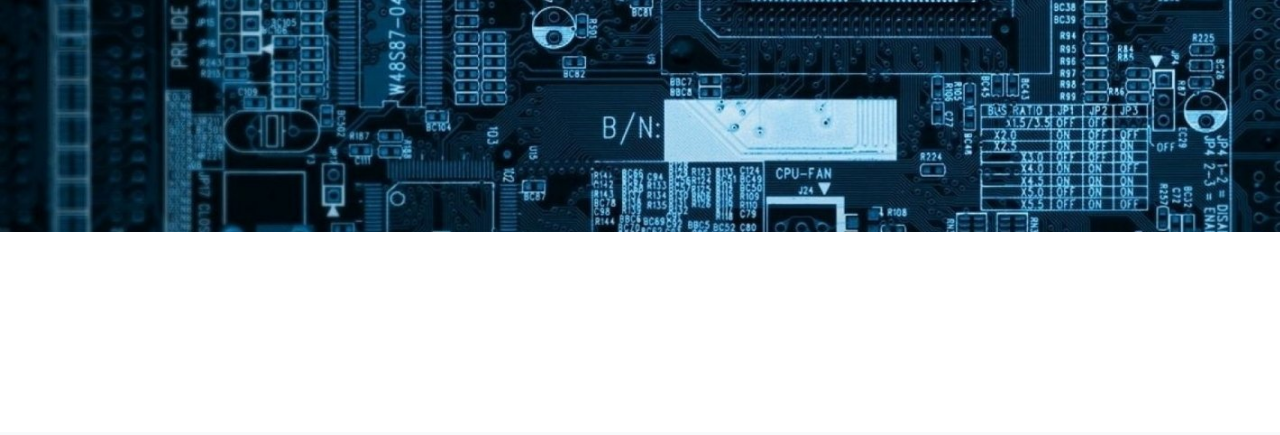
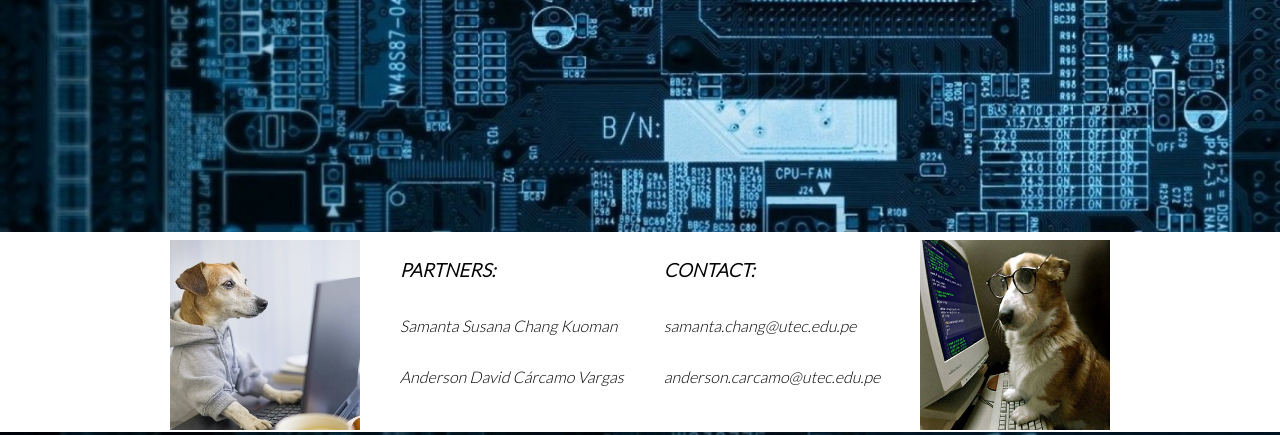
Before and after one commit to ChangKuoman/SACPU, a Flask app: page /register in a window 1280 px wide. Shown: the part 650-1085 px from the top of the page. Before the commit the page ends 882 px from the top, so only its background shows below. Run offline with Flask 2, Linux system fonts and the light colour scheme.

Commit message:
FOOTER +2

```diff
--- a/templates/register.html
+++ b/templates/register.html
@@ -40,7 +40,24 @@
         </div>
     </body>
     <footer>
+        <img class="footer_box" src="/static/img/HXSZ2Tjr_400x400.jpg" width="200px" height="200px">
+        <div class="footer_box">
+            <h3>
+                PARTNERS:
+            </h3>
+            <p>Samanta Susana Chang Kuoman</p>
+            <p>Anderson David Cárcamo Vargas</p>
+        </div>
+        <div class="footer_box" >
+            <h3>
+                CONTACT:
+            </h3>
+            <p>samanta.chang@utec.edu.pe</p>
 
+            <p>anderson.carcamo@utec.edu.pe</p>
+
+        </div>
+        <img class="footer_box" src="/static/img/main-qimg-32f8e54649d71cf48b4890606c428721-lq.jpeg" width="200px" height="200px">
     </footer>
     <!--script must be here-->
     <script src="static/js/register.js"></script>
```
Also changed, not shown: templates/login.html (+17 -0 lines).
